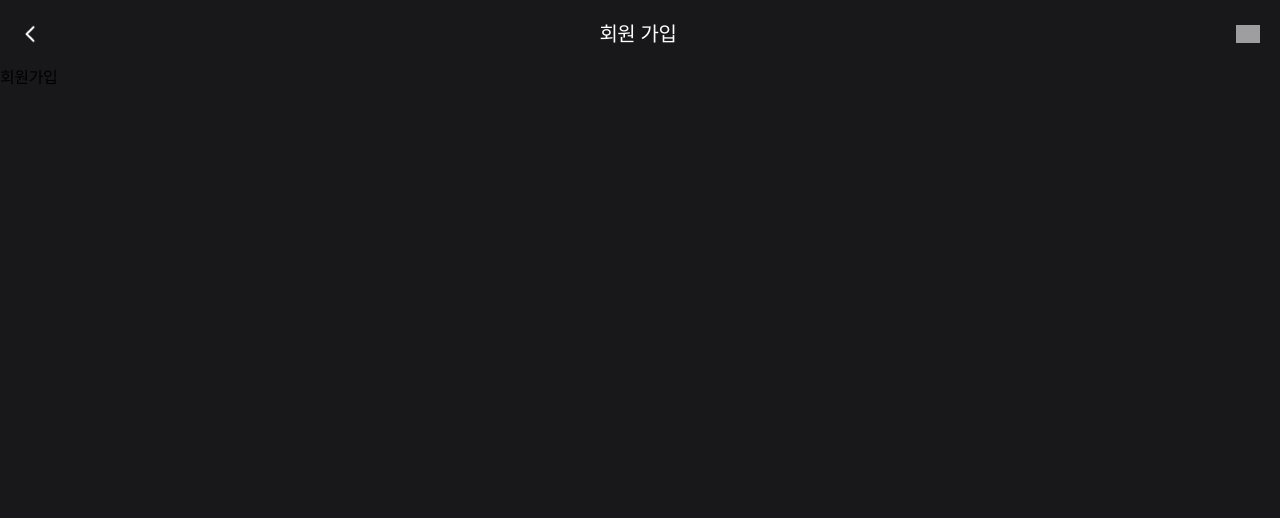
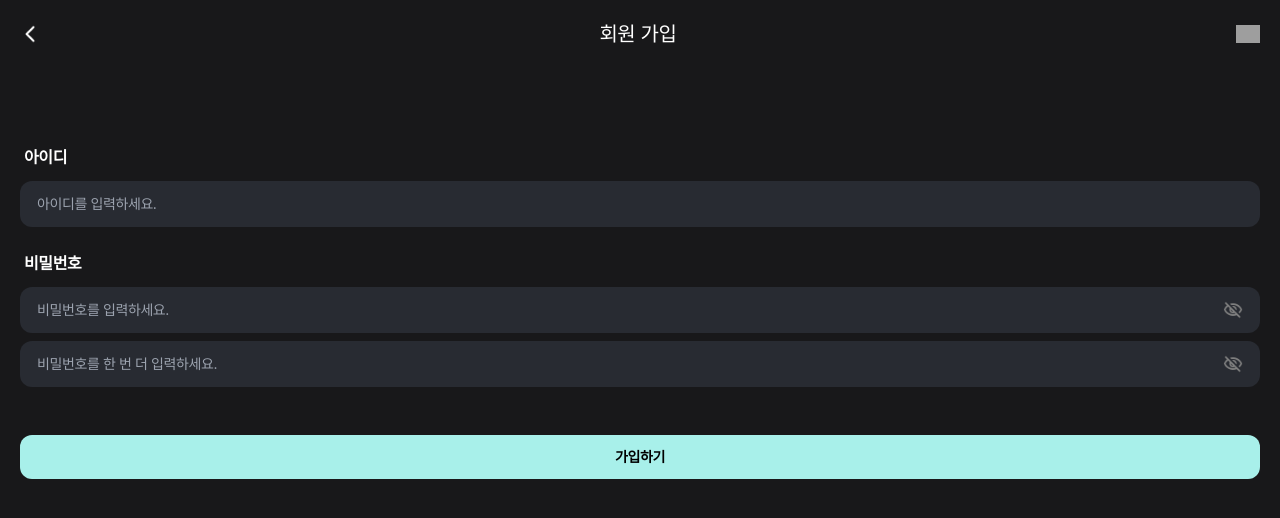
Before and after one commit to Fest-Friends/frontend, a Next.js app: page /signUp in a window 1280 px wide. Shown: the top 518 px of the page. Built offline with nearby package versions, Linux system fonts and the light colour scheme; grey boxes are pictures that could not be loaded.

Commit message:
feat: 회원가입 페이지 퍼블리싱

```diff
--- a/src/app/(beforeLogin)/login/page.tsx
+++ b/src/app/(beforeLogin)/login/page.tsx
@@ -1,6 +1,6 @@
 import Link from 'next/link';
 
-import Input from '../../_component/ui/Input';
+import Input from '@/app/_component/ui/Input';
 import Button from '@/app/_component/ui/Button';
 
 export default function Login() {
--- a/src/app/(beforeLogin)/signUp/page.tsx
+++ b/src/app/(beforeLogin)/signUp/page.tsx
@@ -1,7 +1,27 @@
+import Input from '@/app/_component/ui/Input';
+import Button from '@/app/_component/ui/Button';
+
 export default function SignUp() {
   return (
-    <div>
-      회원가입
+    <div className="flex flex-col px-5 pt-20">
+      <div className="flex flex-col gap-6">
+        {/* 아이디 */}
+        <div className="flex flex-col gap-3">
+          <div className="ml-1 text-base font-semibold text-white">아이디</div>
+          <Input type="text" placeholder="아이디를 입력하세요." />
+        </div>
+
+        {/* 비밀번호 */}
+        <div className="flex flex-col gap-3">
+          <div className="ml-1 text-base font-semibold text-white">비밀번호</div>
+          <div className='flex flex-col gap-2'>
+            <Input type="password" role="password" placeholder="비밀번호를 입력하세요." isImg />
+            <Input type="password" role="password" placeholder="비밀번호를 한 번 더 입력하세요." isImg />
+          </div>
+        </div>
+      </div>
+
+      <Button text="가입하기" mt="48px"/>
     </div>
   );
 }
--- a/src/app/_component/ui/Button.tsx
+++ b/src/app/_component/ui/Button.tsx
@@ -3,10 +3,12 @@ import { useEffect, useState } from 'react';
 
 interface ButtonProps {
   text?: string;
+  mt?: string;
 }
 
 export default function Button({
   text = 'button',
+  mt,
 }: ButtonProps) {
 
   const [isClient, setIsclient] = useState(false);
@@ -17,7 +19,8 @@ export default function Button({
 
   return (
     isClient && (
-      <button className='flex items-center justify-center w-full py-3 rounded-xl bg-primary text-textDark text-sm font-semibold'>
+      <button className="first-line:flex items-center justify-center w-full py-3 rounded-xl bg-primary text-textDark text-sm font-semibold"
+              style={{ marginTop: mt }}>
         {text}
       </button>
     )
```
